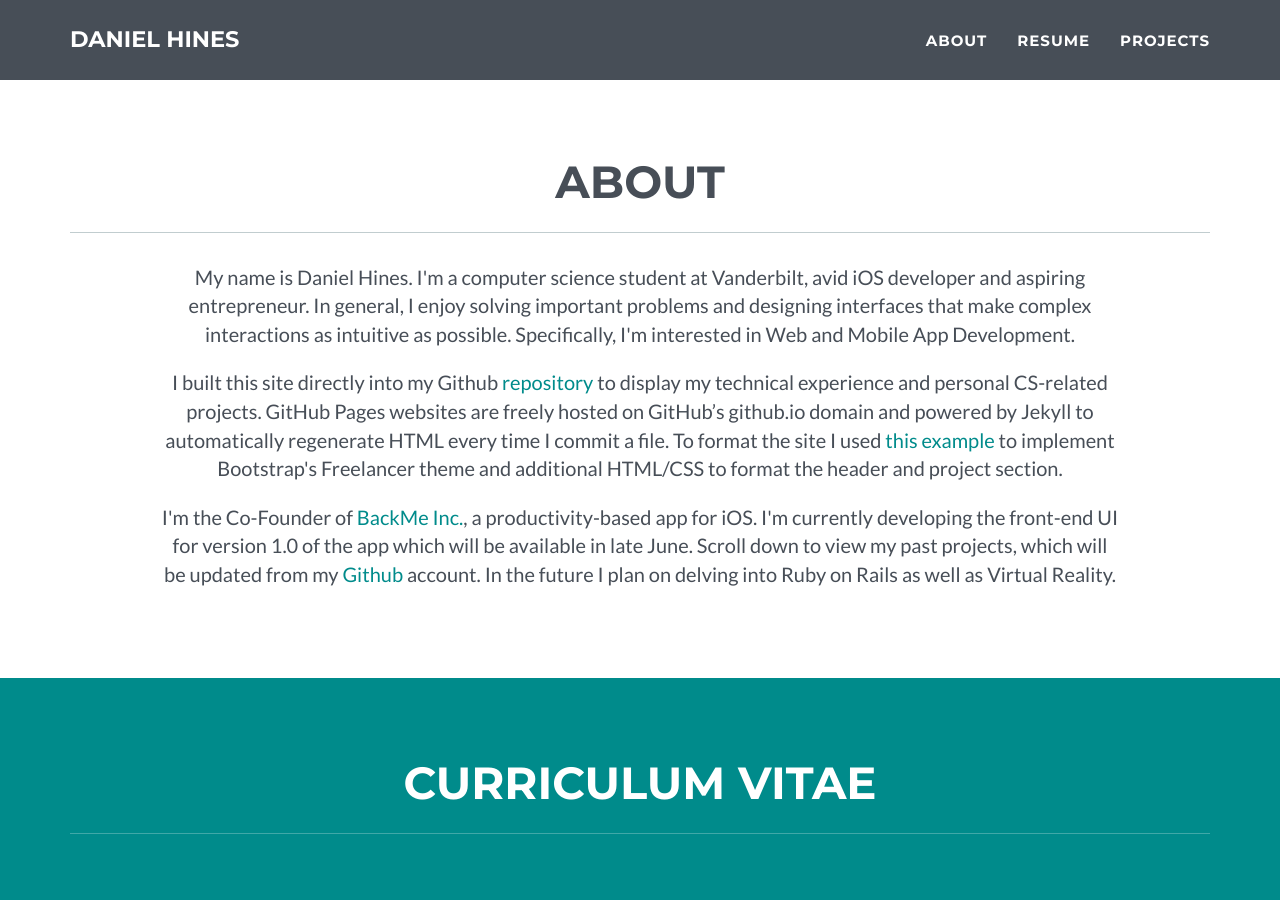
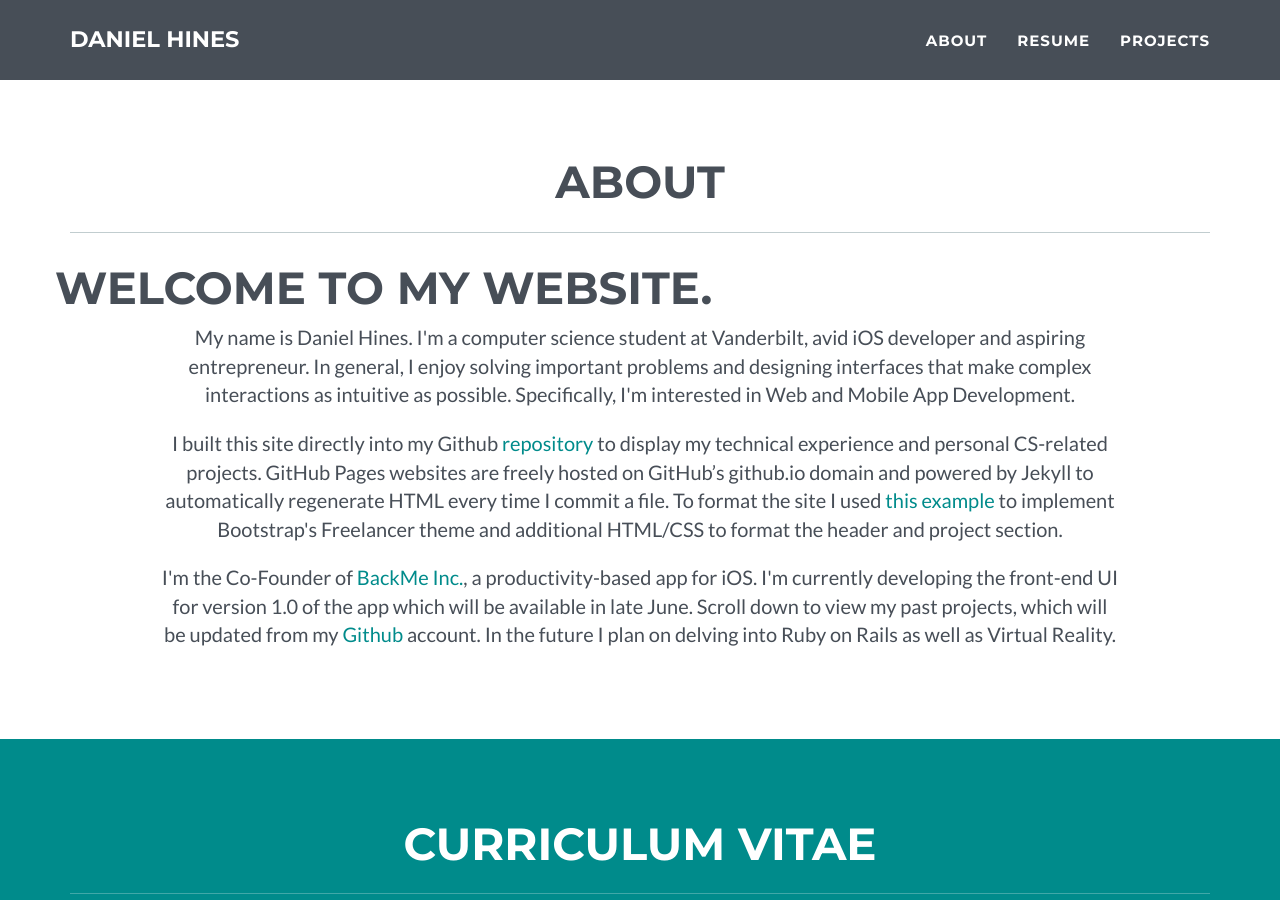
Before and after one commit to danielchines/danielchines.github.io, a Jekyll site: the page built from index.html, in a window 1280 px wide and 900 px high, scrolled down 746 px. Built offline with Jekyll 4.4.1, drawn with Linux system fonts in a browser that asks for light colours.

Commit message:
Update about.html

```diff
--- a/_includes/about.html
+++ b/_includes/about.html
@@ -7,7 +7,10 @@
                 </div>
             </div>
             <div class="row">
+             <span>
+                <h4>Welcome to my website.</h4>
                 <p class="about-p">{{ site.about.p1 }}</p>
+             </span>
             </div>
             <div class="row">
                 <p class="about-p">{{ site.about.p2 }}</p>
```
